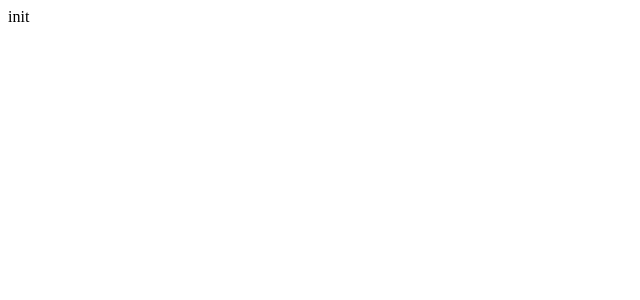
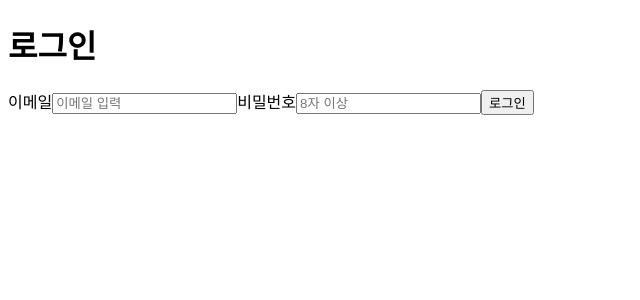
Before and after one commit to ggsno/Todo-app-w-React-query, a React (Vite) app: page / in a window 1280 px wide. Shown: the top 300 px of the page, without its empty margins (0-640 px from the left). Built offline with nearby package versions, Linux system fonts and the light colour scheme.

Commit message:
feat: create login component

```diff
--- /dev/null
+++ b/auth/Login.tsx
@@ -0,0 +1,40 @@
+const Login = () => {
+  const handleSubmit = async e => {
+    e.preventDefault();
+    const [email, password] = [e.target[0].value, e.target[1].value];
+    const response = await fetch("http://localhost:8080/users/login", {
+      method: "POST",
+      headers: {
+        Accept: "application/json",
+        "Content-Type": "application/json"
+      },
+      body: JSON.stringify({ email, password })
+    });
+
+    if (!response.ok) {
+      const { details } = await response.json();
+      alert(details);
+      return;
+    }
+    const { message, token } = await response.json();
+    alert(message);
+    localStorage.setItem("token", token);
+
+    // 리다이렉팅
+  };
+
+  return (
+    <>
+      <h1>로그인</h1>
+      <form name="login" onSubmit={handleSubmit}>
+        <label htmlFor="email">이메일</label>
+        <input type="email" placeholder="이메일 입력" required />
+        <label htmlFor="password">비밀번호</label>
+        <input type="password" placeholder="8자 이상" required />
+        <button type="submit">로그인</button>
+      </form>
+    </>
+  );
+};
+
+export default Login;
--- a/package.json
+++ b/package.json
@@ -9,6 +9,7 @@
     "preview": "vite preview"
   },
   "dependencies": {
+    "axios": "^0.27.2",
     "react": "^18.2.0",
     "react-dom": "^18.2.0"
   },
--- a/src/App.tsx
+++ b/src/App.tsx
@@ -1,5 +1,10 @@
+import Login from "../auth/Login";
 function App() {
-  return <div>init</div>;
+  return (
+    <>
+      <Login />
+    </>
+  );
 }
 
 export default App;
```
Also changed, not shown: 1 other file (tests, documents, lock files or other folders).
